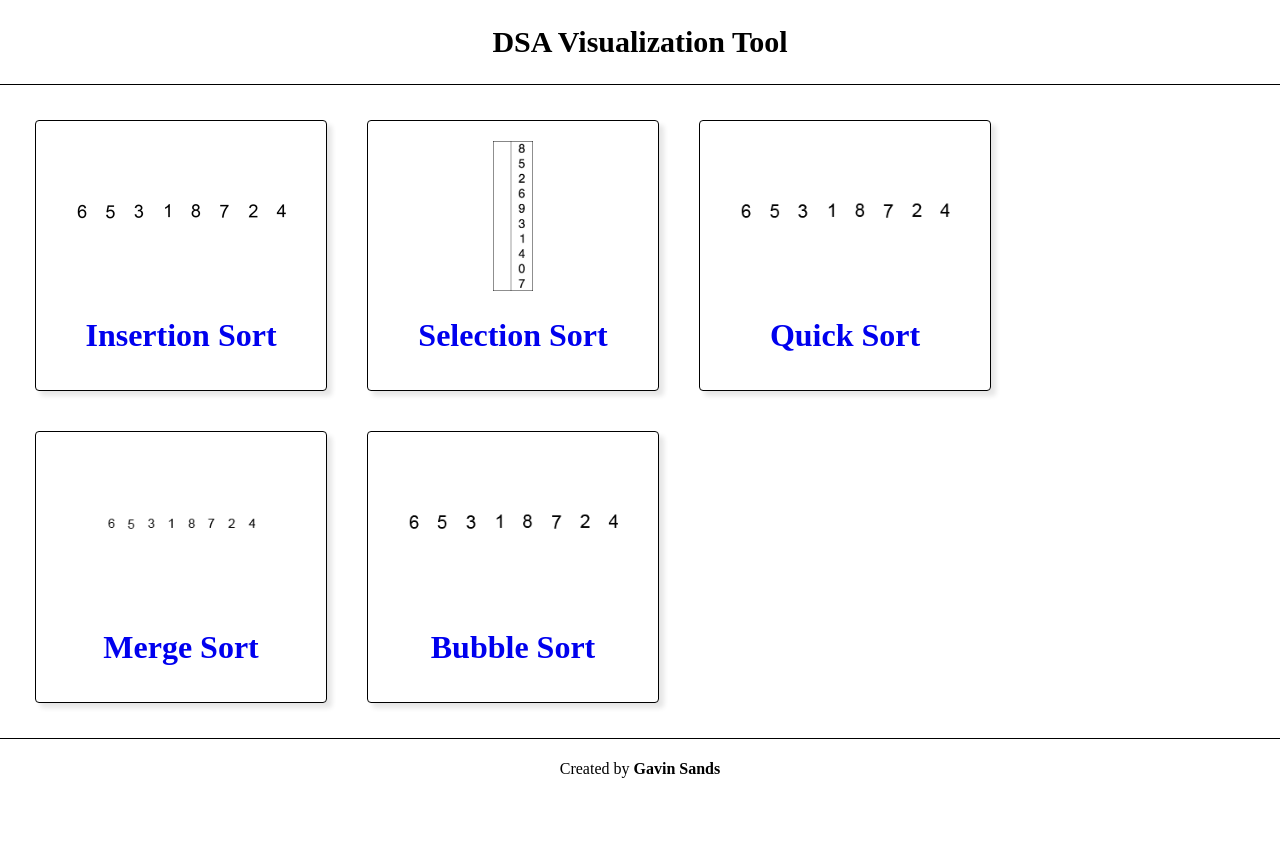
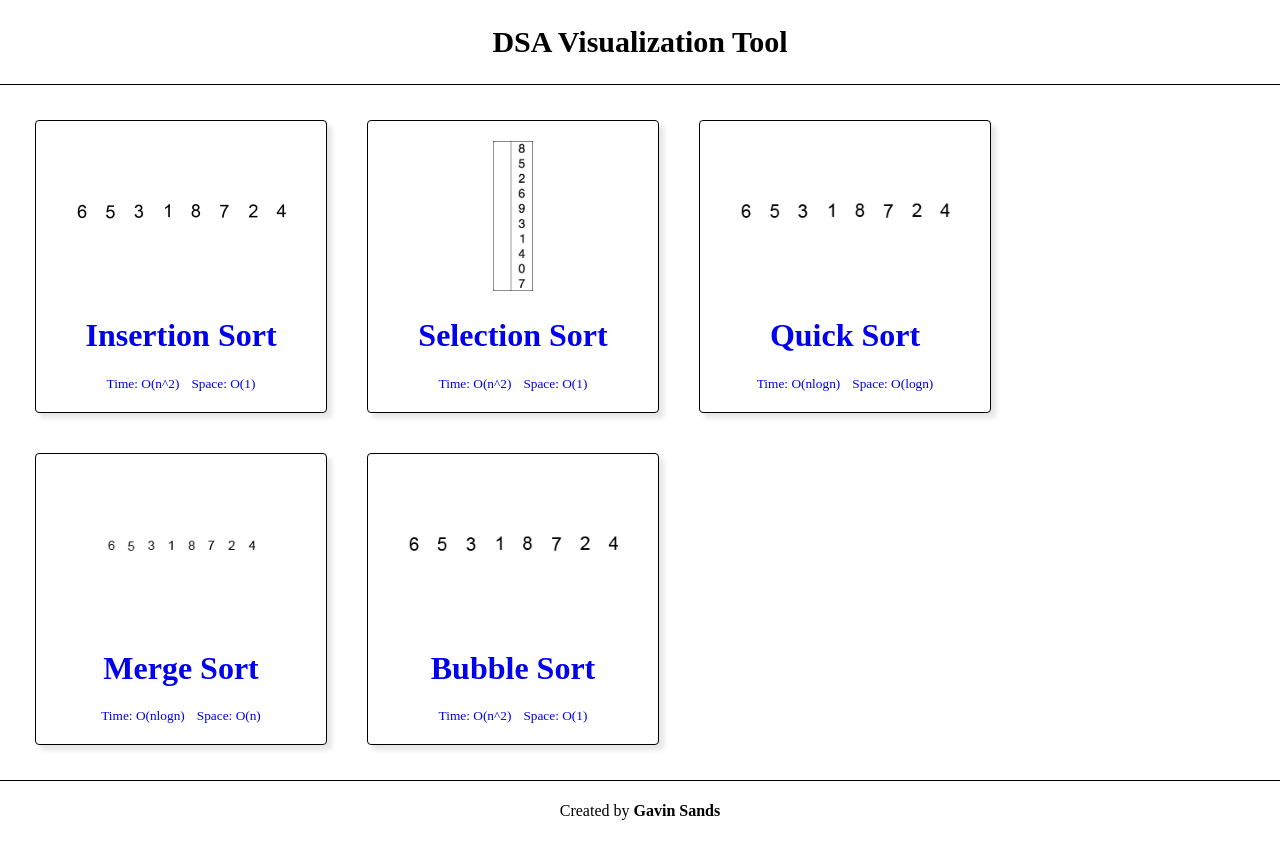
Before and after one commit to gsandss/Data-Structure-Algorithm-Visualization, a React (Vite) app in the folder frontend/: page / in a window 1280 px wide. Before the commit the page ends 800 px from the top, so only its background shows below. Built offline with nearby package versions, Linux system fonts and the light colour scheme.

Commit message:
card and routing progress

```diff
--- a/frontend/src/App.jsx
+++ b/frontend/src/App.jsx
@@ -1,5 +1,7 @@
 import Card from "./Card";
 import { Routes, Route, Link } from "react-router-dom";
+import AlgorithmPage from "./pages/AlgorithmPage";
+import { algorithms as algorithmsData } from "./data/algorithms";
 
 // Gifs
 import insertionSortGif from "./assets/insertion.gif";
@@ -8,32 +10,40 @@ import bubbleSortGif from "./assets/bubble.gif";
 import mergeSortGif from "./assets/merge.gif";
 import quickSortGif from "./assets/quick.gif";
 
-// Pages
-import SelectionSortPage from "./pages/SelectionSort.jsx"
-import InsertionSortPage from "./pages/InsertionSort.jsx"
-import BubbleSortPage from "./pages/BubbleSort.jsx"
-import MergeSortPage from "./pages/MergeSort.jsx"
-import QuickSortPage from "./pages/QuickSort.jsx"
+const gifMap = {
+  insertionSort: insertionSortGif,
+  selectionSort: selectionSortGif,
+  bubbleSort: bubbleSortGif,
+  mergeSort: mergeSortGif,
+  quickSort: quickSortGif,
+};
+
+const algorithms = Object.keys(algorithmsData).map((key) => {
+  const meta = algorithmsData[key];
+  const path = "/" + key.replace(/([A-Z])/g, "-$1").toLowerCase();
+  return {
+    title: meta.name,
+    name: meta.name,
+    path,
+    gif: gifMap[key],
+    description: meta.description,
+    timeComplexity: meta.timeComplexity,
+    spaceComplexity: meta.spaceComplexity,
+  };
+});
 
 function App() {
-
-  const algorithms = [
-    {title: "Insertion Sort", gif : insertionSortGif, path: "insertion-sort"},
-    {title: "Selection Sort", gif : selectionSortGif, path: "selection-sort"},
-    {title: "Quick Sort", gif : quickSortGif, path: "quick-sort"},
-    {title: "Merge Sort", gif : mergeSortGif, path: "merge-sort"},
-    {title: "Bubble Sort", gif : bubbleSortGif, path: "bubble-sort"}
-  ];
-
   return (
-      <Routes>
-        <Route path="/" element={<HomePage algorithms={algorithms} />} />
-        <Route path="/insertion-sort" element={<InsertionSortPage />} />
-        <Route path="/selection-sort" element={<SelectionSortPage />} />
-        <Route path="/bubble-sort" element={<BubbleSortPage />} />
-        <Route path="/merge-sort" element={<MergeSortPage />} />
-        <Route path="/quick-sort" element={<QuickSortPage />} />
-      </Routes>
+    <Routes>
+      <Route path="/" element={<HomePage algorithms={algorithms} />} />
+      {algorithms.map((algo) => (
+        <Route
+          key={algo.path}
+          path={algo.path}
+          element={<AlgorithmPage algorithm={algo} />}
+        />
+      ))}
+    </Routes>
   );
 }
 
@@ -43,7 +53,12 @@ function HomePage({ algorithms }) {
       <div className="card-content">
         {algorithms.map((algo) => (
           <Link key={algo.path} to={algo.path} style={{ textDecoration: "none" }}>
-            <Card title={algo.title} gif={algo.gif} />
+            <Card
+              title={algo.title}
+              gif={algo.gif}
+              timeComplexity={algo.timeComplexity}
+              spaceComplexity={algo.spaceComplexity}
+            />
           </Link>
         ))}
       </div>
--- a/frontend/src/Card.jsx
+++ b/frontend/src/Card.jsx
@@ -1,9 +1,13 @@
-function Card({title, description, gif}) {
+function Card({title, description, gif, timeComplexity, spaceComplexity}) {
     return(
         <div className="card">
             {gif && <img className="card-img" src={gif} alt={`${title} animation`} />}
             <h2 className="card-title">{title}</h2>
-            <p>{description}</p>
+            <p className="card-text">{description}</p>
+            <div className="card-meta">
+                {timeComplexity && <small>Time: {timeComplexity}</small>}
+                {spaceComplexity && <small style={{marginLeft: '12px'}}>Space: {spaceComplexity}</small>}
+            </div>
         </div>
     );
 }
--- a/frontend/src/data/algorithms.js
+++ b/frontend/src/data/algorithms.js
@@ -8,7 +8,7 @@ export const algorithms = {
     },
 
     selectionSort: {
-        name: "Insertion Sort",
+        name: "Selection Sort",
         description: "Selection Sort is a comparison-based sorting algorithm. It sorts by repeatedly selecting the smallest (or largest) element from the unsorted portion and swapping it with the first unsorted element.",
         timeComplexity: "O(n^2)",
         spaceComplexity: "O(1)"
--- a/frontend/src/index.css
+++ b/frontend/src/index.css
@@ -79,3 +79,8 @@ body {
   padding-left: 130px;
   color: darkgreen;
 }
+
+.button-style{
+  padding-left: 100px;
+  padding-top: 20px;
+}
--- a/frontend/src/pages/AlgorithmPage.jsx
+++ b/frontend/src/pages/AlgorithmPage.jsx
@@ -1,4 +1,5 @@
 import React from "react";
+import { useNavigate } from "react-router-dom";
 
 const cardStyle={
     fontSize: '18px',
@@ -6,18 +7,35 @@ const cardStyle={
     fontSize: '20px',
 };
 
+const buttonStyle={
+    display: 'flex',
+    alignItems: 'center',
+    cursor: 'pointer',
+    padding: '5px',
+    gap: '8px'
+}
+
 function AlgorithmPage({ algorithm }){
+    const navigate = useNavigate();
 
     return(
         <div className = "description">
+            <div className="button-style">
+                <button
+                    onClick ={() => navigate('/')}
+                    style={buttonStyle}
+                >
+                    Return
+                </button>
+            </div>
+
             <h1 className="description-header">
                 {algorithm.name}
             </h1>
+
             <p style={cardStyle}>
                 { algorithm.description }
             </p>
-
-            <button>Start</button>
         </div>
     );
 }
```
